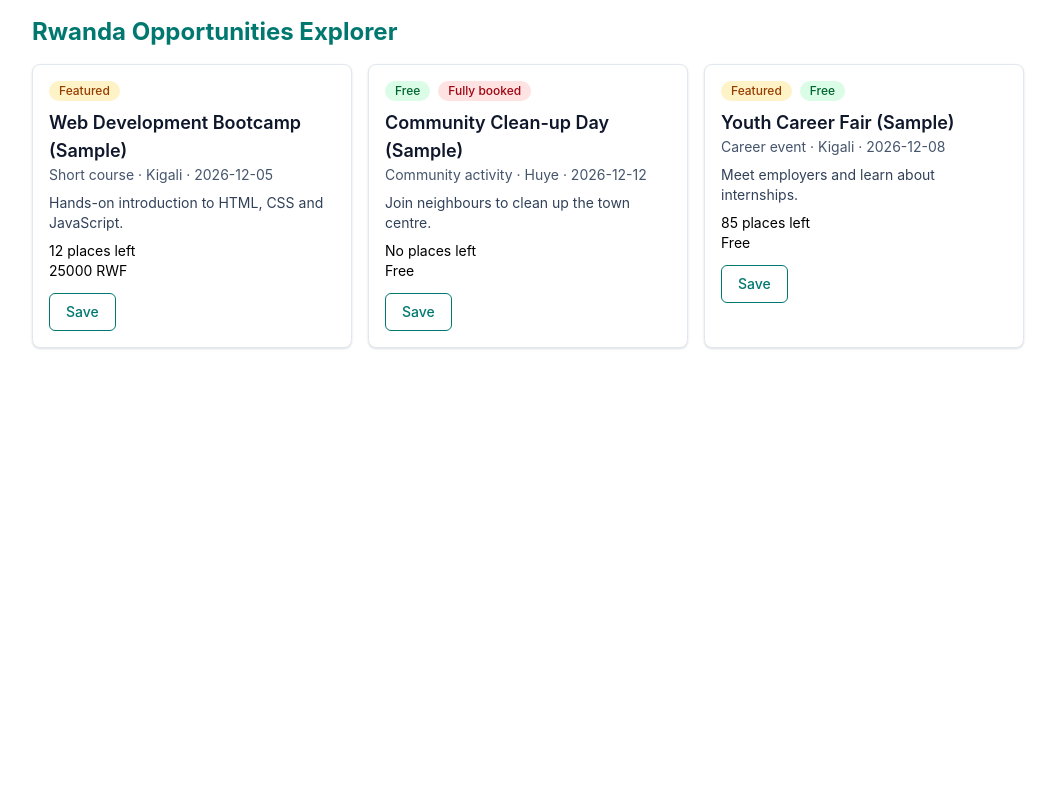
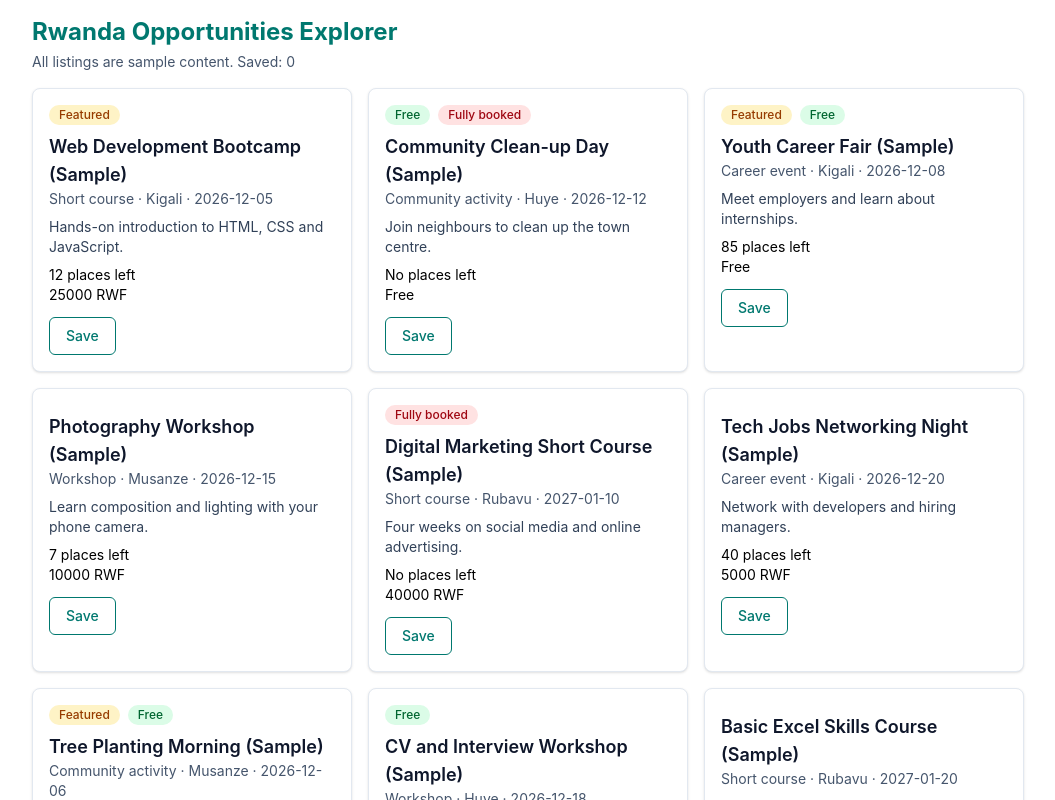
Before and after one commit to utuje-ange12/rwanda-opportunities-explorer, a React (Vite) app: page / in a window 1280 px wide. Shown: the top 800 px of the page, without its empty margins (112-1167 px from the left). Built offline with nearby package versions, Linux system fonts and the light colour scheme.

Commit message:
Add OpportunityList with map and stable keys

```diff
--- a/src/App.jsx
+++ b/src/App.jsx
@@ -1,29 +1,30 @@
 import { useState } from "react"
-import OpportunityCard from "./components/OpportunityCard"
+import OpportunityList from "./components/OpportunityList"
 import { seedOpportunities } from "./data/seedOpportunities"
 
 export default function App() {
+    const [opportunities] = useState(seedOpportunities)
     const [savedIds, setSavedIds] = useState([])
 
     function toggleSave(id) {
-        setSavedIds(savedIds.includes(id)
-            ? savedIds.filter((savedId) => savedId !== id)
-            : [...savedIds, id])
+        setSavedIds(
+            savedIds.includes(id)
+                ? savedIds.filter((savedId) => savedId !== id)
+                : [...savedIds, id]
+        )
     }
 
     return (
         <main className="mx-auto max-w-5xl p-4">
-            <h1 className="mb-4 text-2xl font-bold text-teal-700">Rwanda Opportunities Explorer</h1>
-            <div className="grid gap-4 sm:grid-cols-3">
-                {seedOpportunities.slice(0, 3).map((item) => (
-                    <OpportunityCard
-                        key={item.id}
-                        opportunity={item}
-                        isSaved={savedIds.includes(item.id)}
-                        onToggleSave={toggleSave}
-                    />
-                ))}
-            </div>
+            <h1 className="mb-1 text-2xl font-bold text-teal-700">Rwanda Opportunities Explorer</h1>
+            <p className="mb-4 text-sm text-slate-600">
+                All listings are sample content. Saved: {savedIds.length}
+            </p>
+            <OpportunityList
+                opportunities={opportunities}
+                savedIds={savedIds}
+                onToggleSave={toggleSave}
+            />
         </main>
     )
 }
--- /dev/null
+++ b/src/components/OpportunityList.jsx
@@ -0,0 +1,16 @@
+import OpportunityCard from "./OpportunityCard"
+
+export default function OpportunityList({ opportunities, savedIds, onToggleSave }) {
+    return (
+        <div className="grid gap-4 sm:grid-cols-2 lg:grid-cols-3">
+            {opportunities.map((item) => (
+                <OpportunityCard
+                    key={item.id}
+                    opportunity={item}
+                    isSaved={savedIds.includes(item.id)}
+                    onToggleSave={onToggleSave}
+                />
+            ))}
+        </div>
+    )
+}
```
